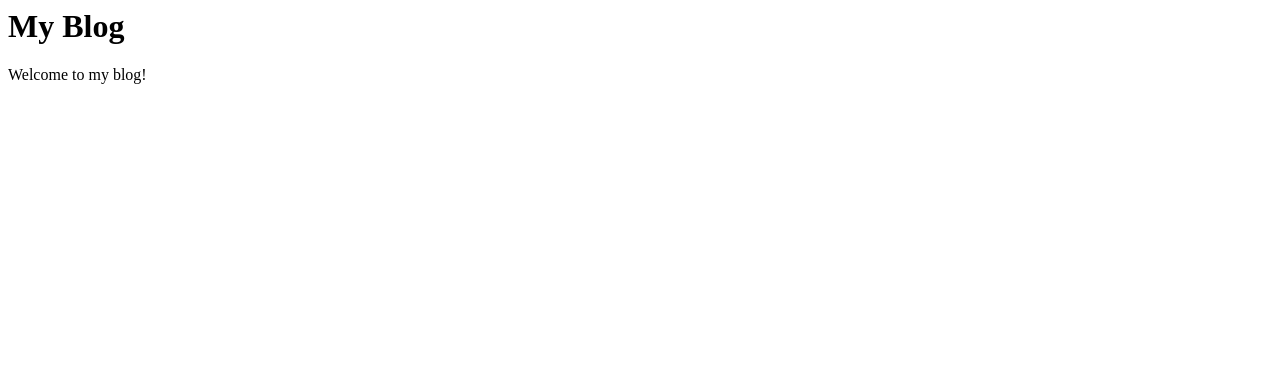
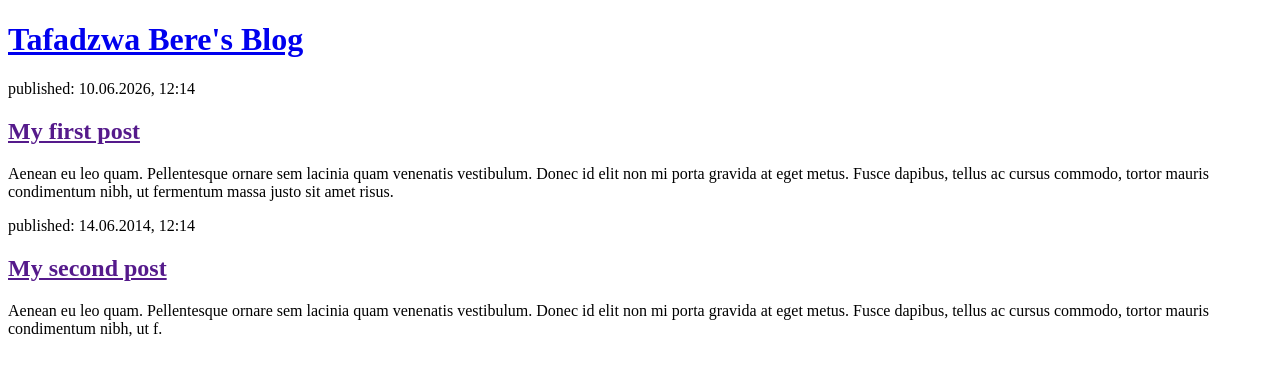
Before and after one commit to mehboy777/my-projects-for-resume-, a Django app: page / in a window 1280 px wide. Shown: the top 376 px of the page. Run offline with Django 5.2, Linux system fonts and the light colour scheme.

Commit message:
Change the HTML for the site.

```diff
--- a/blog/templates/blog/post_list.html
+++ b/blog/templates/blog/post_list.html
@@ -1,6 +1,23 @@
+<!DOCTYPE html>
 <html>
+    <head>
+        <title>Tafadzwa Bere's  blog</title>
+    </head>
     <body>
-        <h1>My Blog</h1>
-        <p>Welcome to my blog!</p>
+        <header>
+            <h1><a href="/">Tafadzwa Bere's Blog</a></h1>
+        </header>
+
+        <article>
+            <time>published: 10.06.2026, 12:14</time>
+            <h2><a href="">My first post</a></h2>
+            <p>Aenean eu leo quam. Pellentesque ornare sem lacinia quam venenatis vestibulum. Donec id elit non mi porta gravida at eget metus. Fusce dapibus, tellus ac cursus commodo, tortor mauris condimentum nibh, ut fermentum massa justo sit amet risus.</p>
+        </article>
+
+        <article>
+            <time>published: 14.06.2014, 12:14</time>
+            <h2><a href="">My second post</a></h2>
+            <p>Aenean eu leo quam. Pellentesque ornare sem lacinia quam venenatis vestibulum. Donec id elit non mi porta gravida at eget metus. Fusce dapibus, tellus ac cursus commodo, tortor mauris condimentum nibh, ut f.</p>
+        </article>
     </body>
 </html>
```
